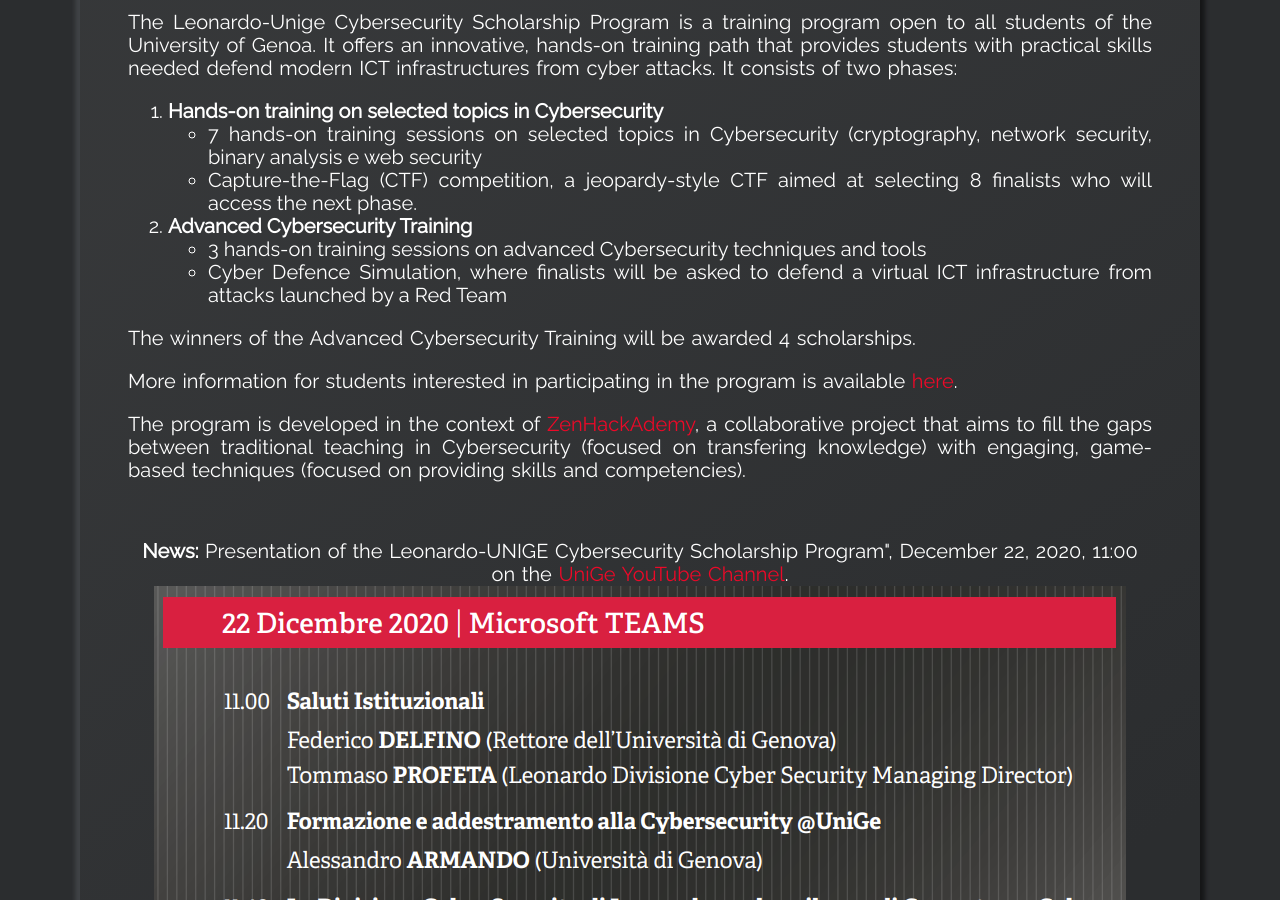
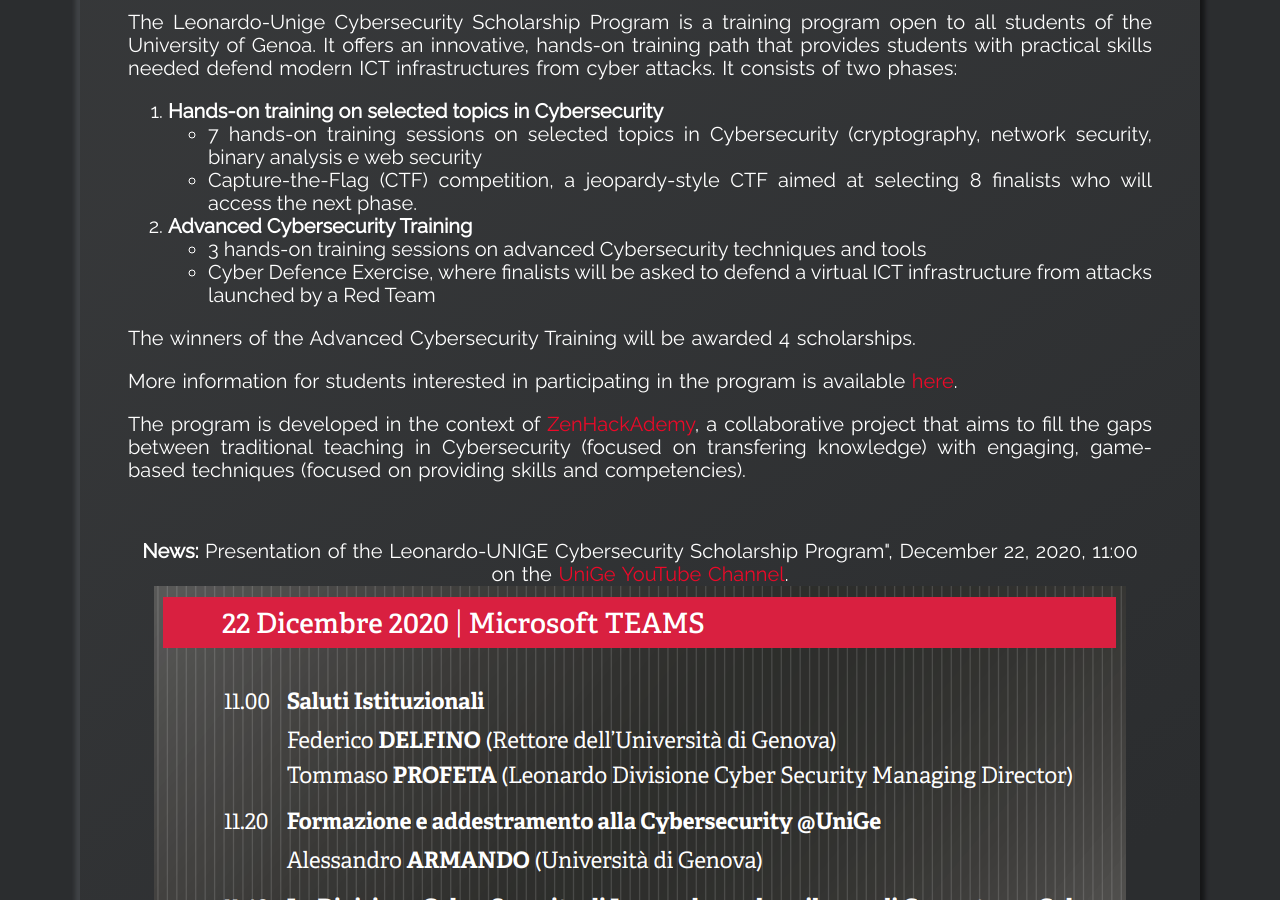
Before and after one commit to alessandroarmando/leonardo-unige-cyber, a Jekyll site: the page built from index.html, in a window 1280 px wide and 900 px high, scrolled down 1140 px. Built offline with Jekyll 4.4.1, drawn with Linux system fonts in a browser that asks for light colours.

Commit message:
*** empty log message ***

```diff
--- a/_includes/section-aboutme.html
+++ b/_includes/section-aboutme.html
@@ -13,7 +13,7 @@ It consists of two phases:
       <li><b>Advanced Cybersecurity Training</b></li>
       <ul>
 	<li>3 hands-on training sessions on advanced Cybersecurity techniques and tools</li>
-	<li>Cyber Defence Simulation, where finalists will be asked to defend a virtual ICT infrastructure from attacks launched by a Red Team</li>
+	<li>Cyber Defence Exercise, where finalists will be asked to defend a virtual ICT infrastructure from attacks launched by a Red Team</li>
       </ul>
     </ol>
 <p class="description" data-aos="fade-down">
```
